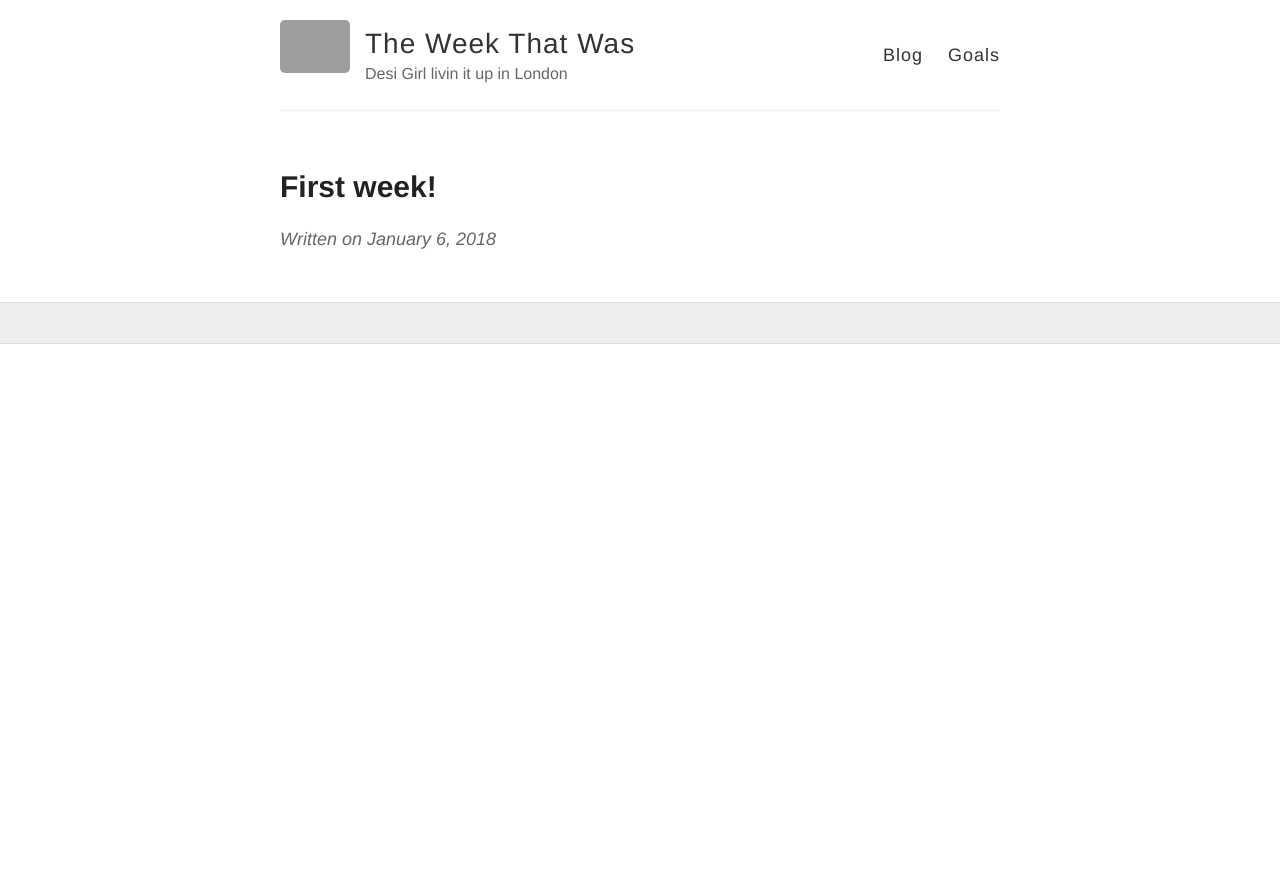
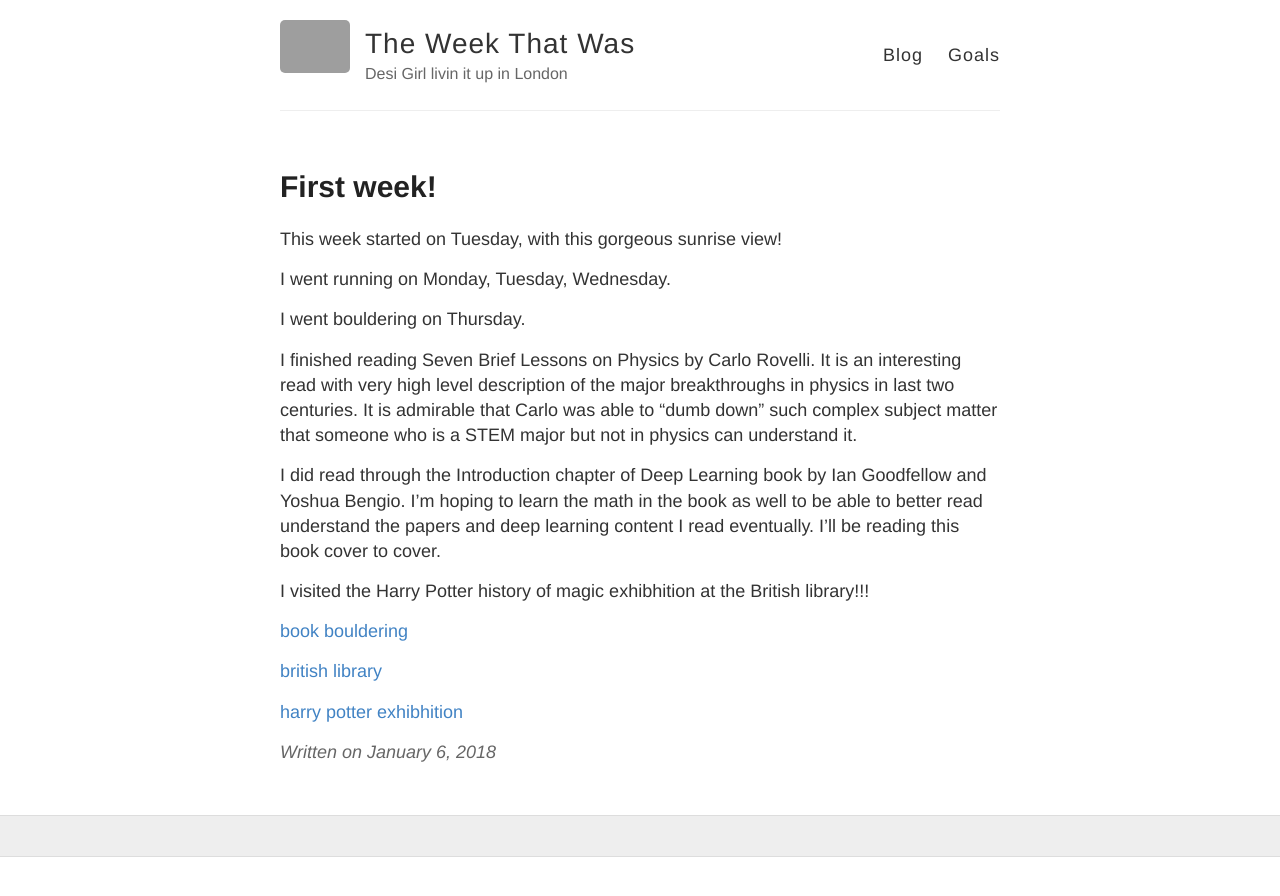
Before and after one commit to harEshInBerlin/weasleys.github.io, a Jekyll site: the page built from _posts/2018-1-6-Museum.md, in a window 1280 px wide. Shown: the top 896 px of the page. Built offline with Jekyll 4.4.1, drawn with Linux system fonts in a browser that asks for light colours; grey boxes are pictures that could not be loaded.

Commit message:
First weekgit add images/1_1_2018/

```diff
--- a/_posts/2018-1-6-Museum.md
+++ b/_posts/2018-1-6-Museum.md
@@ -2,3 +2,21 @@
 layout: post
 title: First week!
 ---
+This week started on Tuesday, with this gorgeous sunrise view!
+
+I went running on Monday, Tuesday, Wednesday.
+
+I went bouldering on Thursday.
+
+I finished reading Seven Brief Lessons on Physics by Carlo Rovelli. It is an interesting read with very high level description of the major breakthroughs  in physics in last two centuries. It is admirable that Carlo was able to "dumb down" such complex subject matter that someone who is a STEM major but not in physics can understand it.
+
+I did read through the Introduction chapter of Deep Learning book by Ian Goodfellow and Yoshua Bengio. I'm hoping to learn the math in the book as well to be able to better read understand the papers and deep learning content I read eventually. I'll be reading this book cover to cover.
+
+I visited the Harry Potter history of magic exhibhition at the British library!!!
+
+[book](/images/1_1_18/book.png)
+[bouldering](/images/1_1_18/bouldering.png)
+
+[british library](hp1.jpg)
+
+[harry potter exhibhition](hp2.jpg)
```
Also changed, not shown: images/1_1_2018/bouldering.jpg (added), images/1_1_2018/hp1.jpg (added), images/1_1_2018/hp2.jpg (added).
